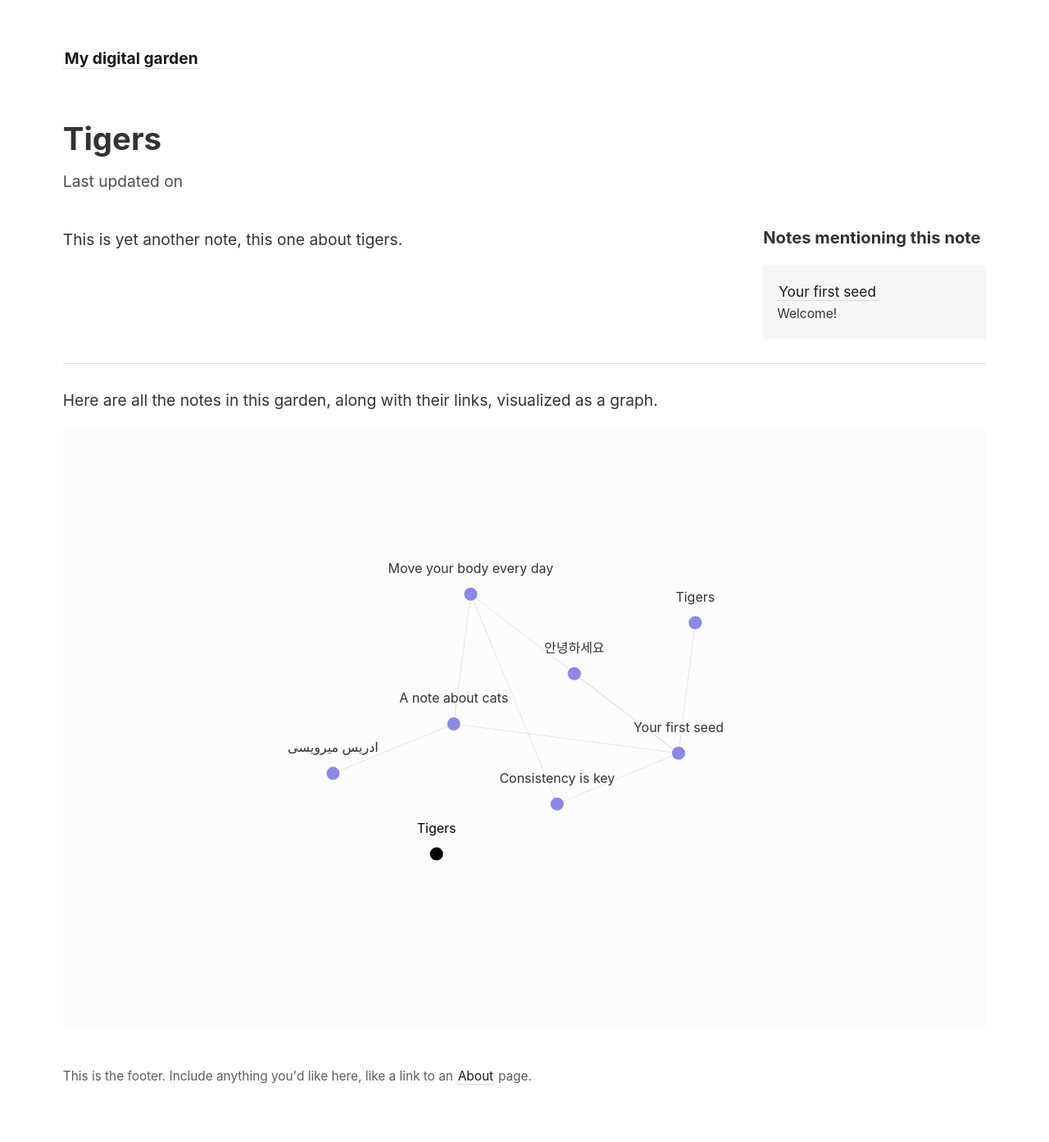
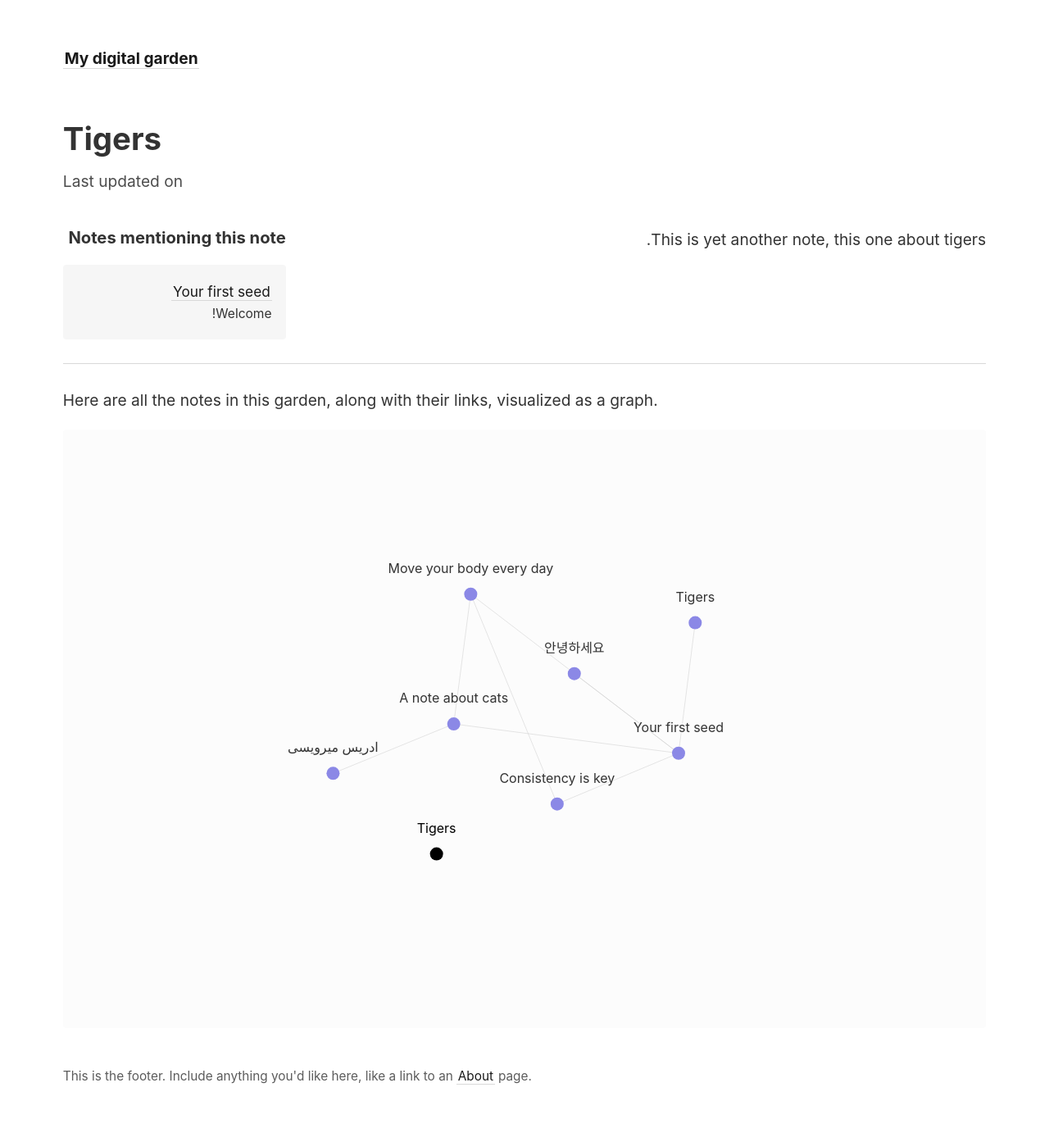
Before and after one commit to edrissss/digital-garden, a Jekyll site: the page built from _notes/animals/tigers.md, in a window 1280 px wide. Shown: the whole page at 82% size. Built offline with Jekyll 4.4.1, drawn with Linux system fonts in a browser that asks for light colours.

Commit message:
Update note.html

```diff
--- a/_layouts/note.html
+++ b/_layouts/note.html
@@ -3,7 +3,7 @@ layout: default
 ---
 
 <article>
-  <div dir="auto">
+  <div>
     <h1>{{ page.title }}</h1>
     <time datetime="{{ page.last_modified_at | date_to_xmlschema }}">{% if page.type != 'pages' %}
       Last updated on {{ page.last_modified_at | date: "%B %-d, %Y" }}
@@ -11,7 +11,7 @@ layout: default
     </time>
   </div>
 
-  <div id="notes-entry-container">
+  <div id="notes-entry-container" dir="rtl">
     <content>
       {{ content }}
     </content>
```
